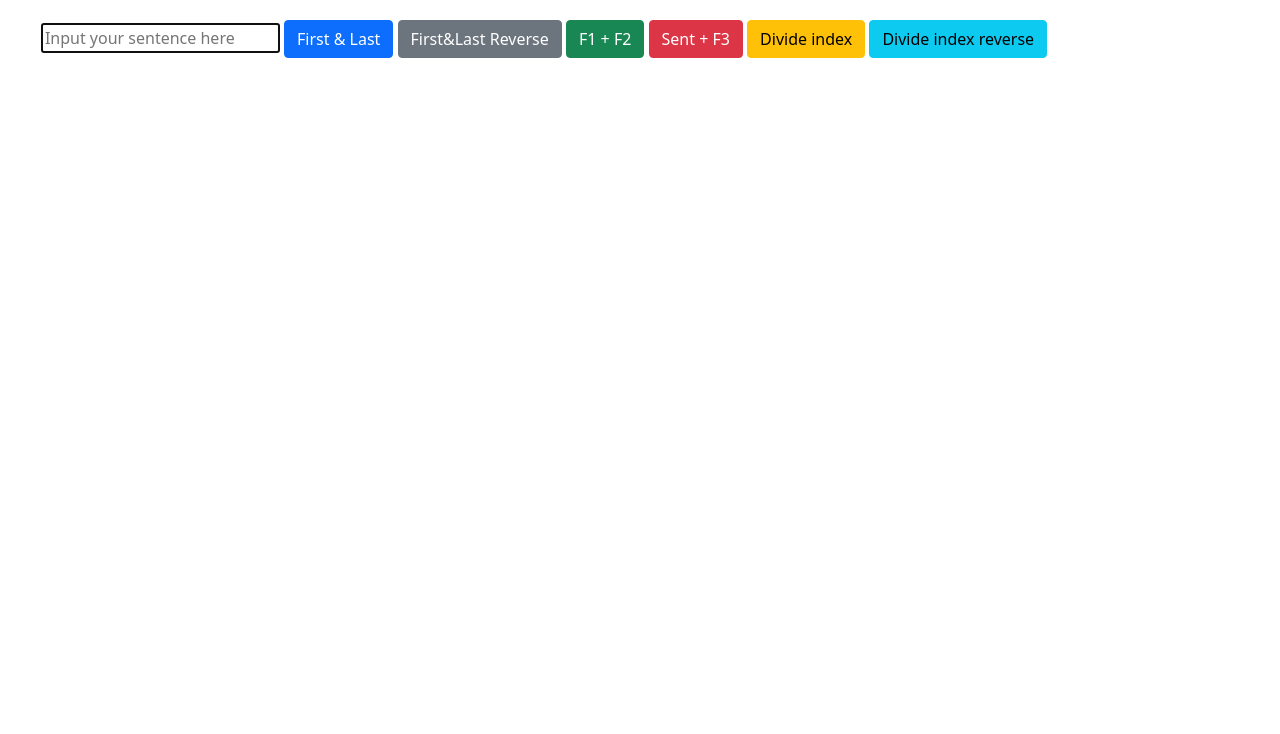
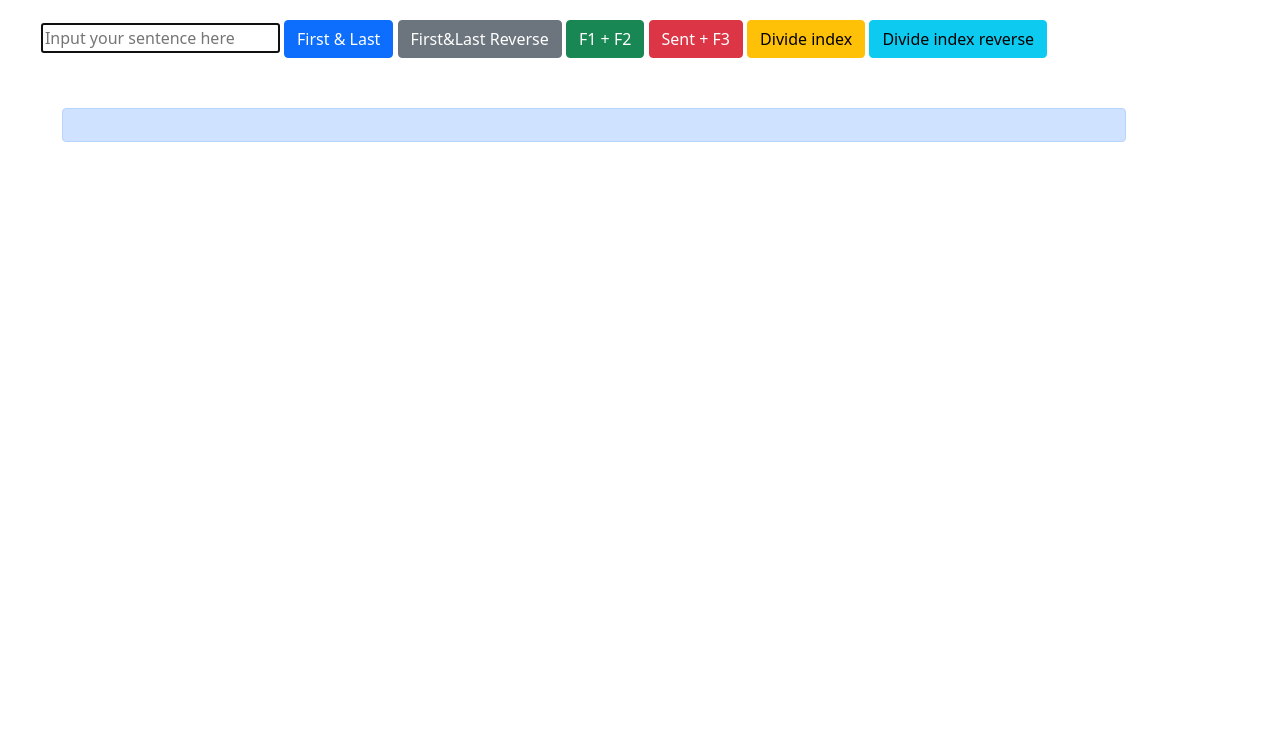
Before and after one commit to DanielAdeyemi/Epicodus_1_11_JQuery_practice, a plain HTML site: page index.html in a window 1280 px wide. Shown: the part 66-800 px from the top of the page. Drawn offline with nearby package versions, Linux system fonts and the light colour scheme.

Commit message:
Add nice output layout

```diff
--- a/css/styles.css
+++ b/css/styles.css
@@ -12,3 +12,9 @@ h2 {
   text-align: center;
   margin-top: 10px;
 }
+
+#output {
+  margin: 50px 50px 50px 50px;
+  display: block;
+  width: 100%;
+}
--- a/index.html
+++ b/index.html
@@ -25,8 +25,8 @@
       <button type="button" class="btn btn-warning" id="cypher5">Divide index</button>
       <button type="button" class="btn btn-info" id="cypher6">Divide index reverse</button>
 
-      <p id="output"></p>
-    </div>
+
+      <div class="alert alert-primary" role="alert" id="output"> </div>
   </main>
 </body>
 
```
